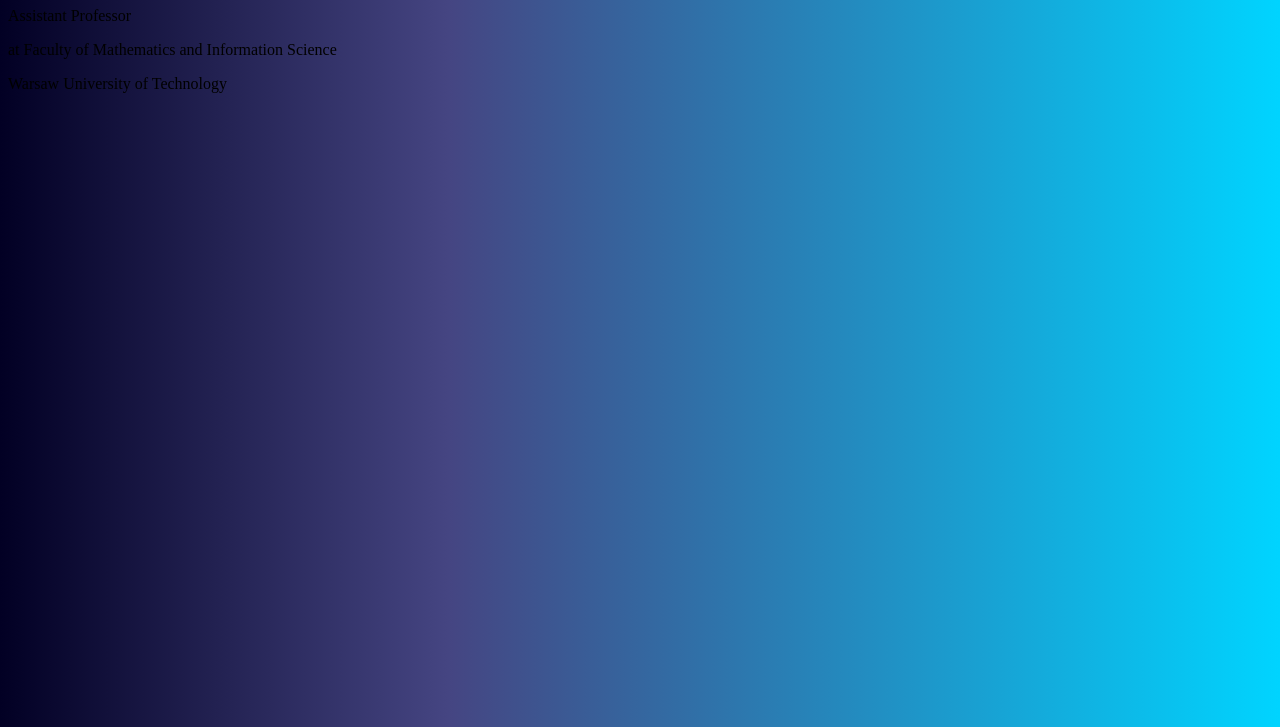
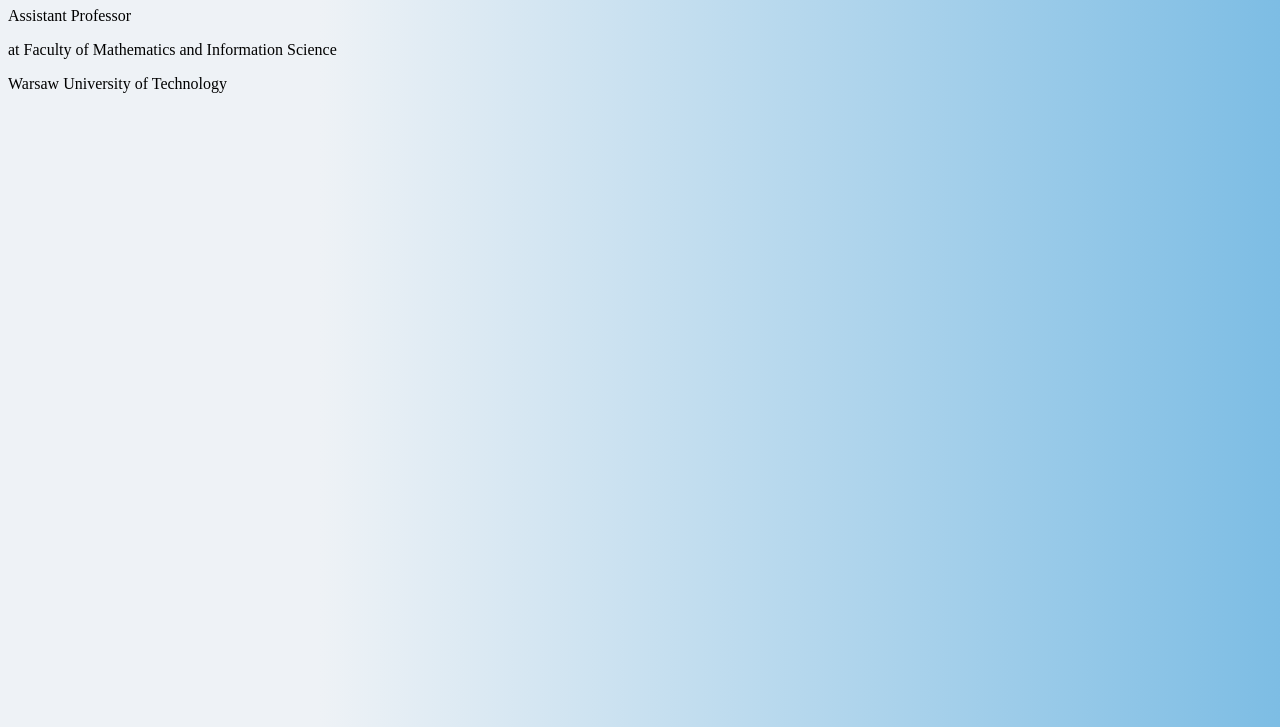
Before and after one commit to cenka/anna.cena.github.io, a plain HTML site: page index.html in a window 1280 px wide. Shown: the part 73-800 px from the top of the page. Drawn offline with Linux system fonts and the light colour scheme.

Commit message:
Update styles.css

```diff
--- a/styles.css
+++ b/styles.css
@@ -1,4 +1,4 @@
 body {
-  background: rgb(2,0,36);
-  background: linear-gradient(90deg, rgba(2,0,36,1) 0%, rgba(69,69,130,1) 35%, rgba(0,212,255,1) 100%);
+  background: rgb(238,242,246);
+  background: linear-gradient(90deg, rgba(238,242,246,1) 25%, rgba(125,189,228,1) 100%);
 }
```
